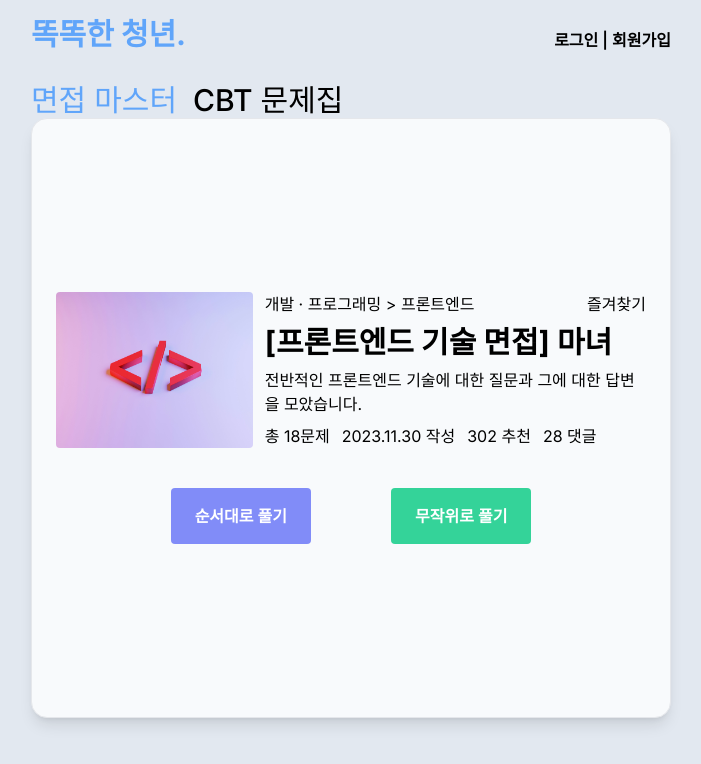
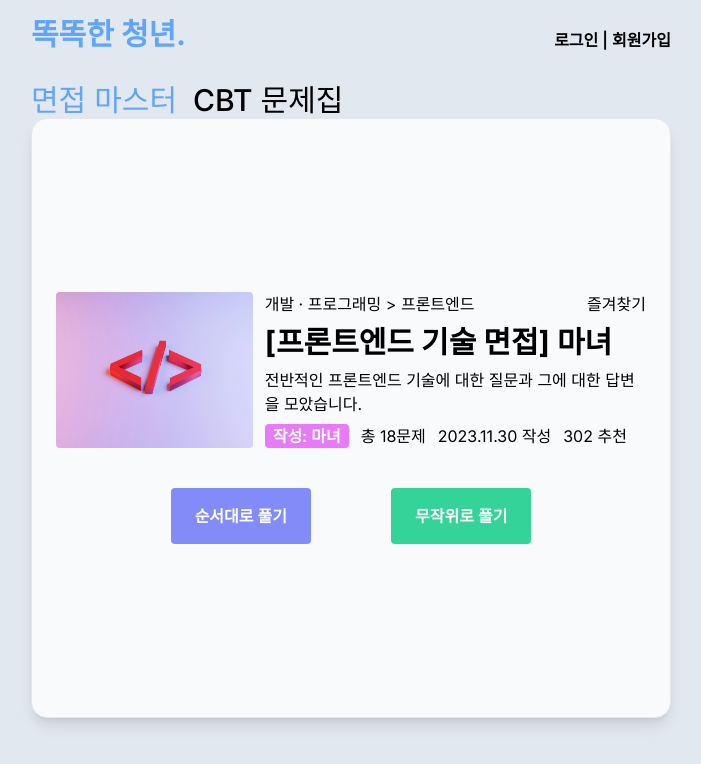
Before and after one commit to flip-404/ddockddock-youth, a Next.js app: page /interview/mine/id in a window 1280 px wide. Shown: the top 764 px of the page, without its empty margins (289-990 px from the left). Built offline with nearby package versions, Linux system fonts and the light colour scheme.

Commit message:
feat: edit style

```diff
--- a/src/app/interview/mine/id/page.tsx
+++ b/src/app/interview/mine/id/page.tsx
@@ -8,7 +8,7 @@ export default function InterviewWorkBook() {
 
   return (
     <div className="flex flex-col justify-center items-center gap-10 w-full h-full">
-      <div className="flex gap-3">
+      <div className="flex justify-evenly gap-3">
         <Image
           src="/FrontEnd_Img.jpg"
           alt="FrontEnd Image"
@@ -28,10 +28,12 @@ export default function InterviewWorkBook() {
             전반적인 프론트엔드 기술에 대한 질문과 그에 대한 답변을 모았습니다.
           </div>
           <div className="flex gap-3">
+            <div className="bg-fuchsia-400 text-white rounded px-2 font-semibold cursor-pointer">
+              작성: 마녀
+            </div>
             <div>총 18문제</div>
             <div>2023.11.30 작성</div>
             <div>302 추천</div>
-            <div>28 댓글</div>
           </div>
         </div>
       </div>
```
